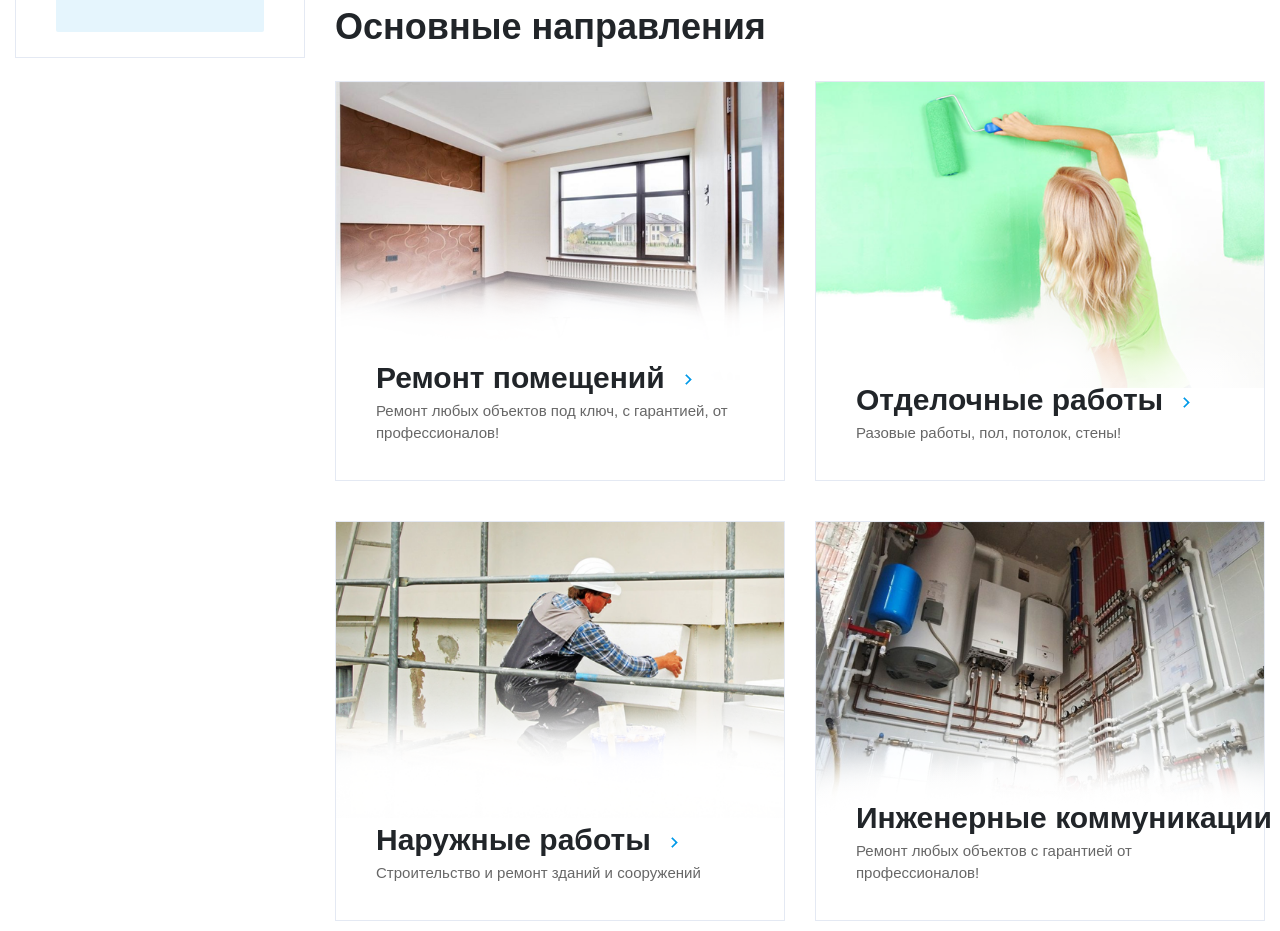
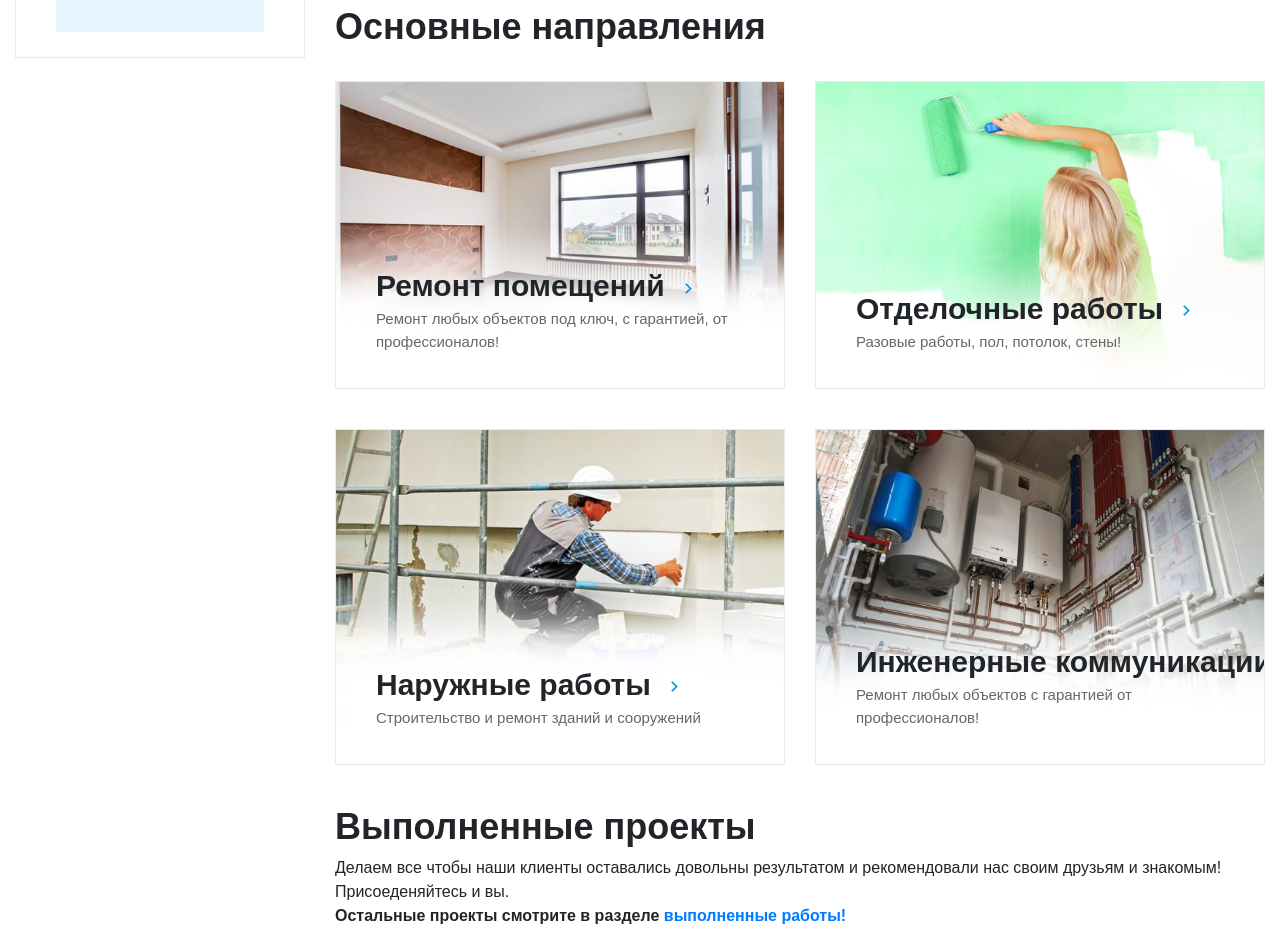
Before and after one commit to marchukmiroslava88/Viratek, a website: page src/index.html in a window 1280 px wide. Shown: the part 1025-1956 px from the top of the page. Drawn offline with nearby package versions, Linux system fonts and the light colour scheme; files that its build step writes are made by us from their sources.

Commit message:
правки

```diff
--- a/src/styles/components/_main-directions.scss
+++ b/src/styles/components/_main-directions.scss
@@ -5,7 +5,8 @@
   &__item {
     margin-bottom: 40px;
     border: 1px solid $br-color;
-    height: 400px;
+    max-height: 400px;
+    overflow: hidden;
 
     img {
       max-width: 100%;
--- a/src/styles/components/_project-card.scss
+++ b/src/styles/components/_project-card.scss
@@ -50,7 +50,7 @@
       line-height: 21px;
 
       &:hover {
-        border-bottom: 0;
+        border-color: transparent;
         text-decoration: none;
       }
     }
```
